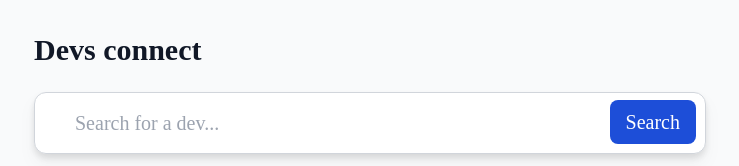
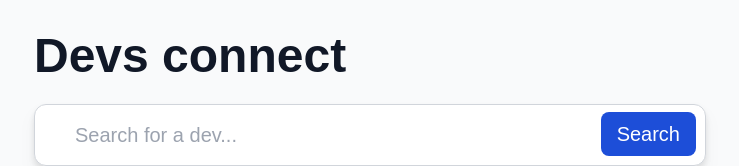
Before and after one commit to k-malongo/Git-Connect, a React (Vite) app: page / in a window 1280 px wide. Shown: the top 166 px of the page, without its empty margins (270-1009 px from the left). Built offline with nearby package versions, Linux system fonts and the light colour scheme; no server answers.

Commit message:
update font

```diff
--- a/src/App.jsx
+++ b/src/App.jsx
@@ -4,7 +4,7 @@ import Content from "./content"
 function App() {
 
   return (
-    <div className="font-mono bg-gray-50 h-screen">
+    <div className="font-poppins bg-gray-50 h-screen">
       <Content />
     </div>
   );
--- a/src/content.jsx
+++ b/src/content.jsx
@@ -47,7 +47,7 @@ const Content = () => {
   return (
     <div className="px-4 py-8 sm:max-w-xl md:max-w-full lg:max-w-screen-xl md:px-24 lg:px-8 lg:py-8">
       <div className="max-w-xl mb-10 md:mx-auto lg:max-w-2xl md:mb-12">
-        <h2 className="max-w-lg mb-6 font-mono text-3xl font-bold text-gray-900  ">
+        <h2 className="max-w-lg mb-6  text-5xl font-bold text-gray-900  ">
           Devs connect
         </h2>
         {errors ? (
--- a/tailwind.config.cjs
+++ b/tailwind.config.cjs
@@ -7,9 +7,9 @@ module.exports = {
   theme: {
     extend: {
       fontFamily: {
-        'sans': ['ui-sans-serif', 'system-ui'],
-        'serif': ['ui-serif', 'Georgia'],
-        'mono': ['ui-monospace', 'SFMono-Regular'],
+        'poppins': ['Poppins', 'sans-serif'],
+        'oswald': ['Oswald', 'sans-serif'],
+        'mono':['Space', 'monospace']
 
       }
     },
```
